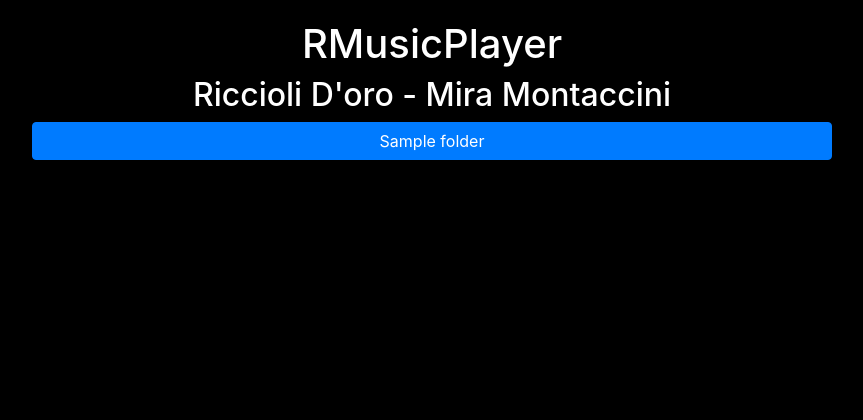
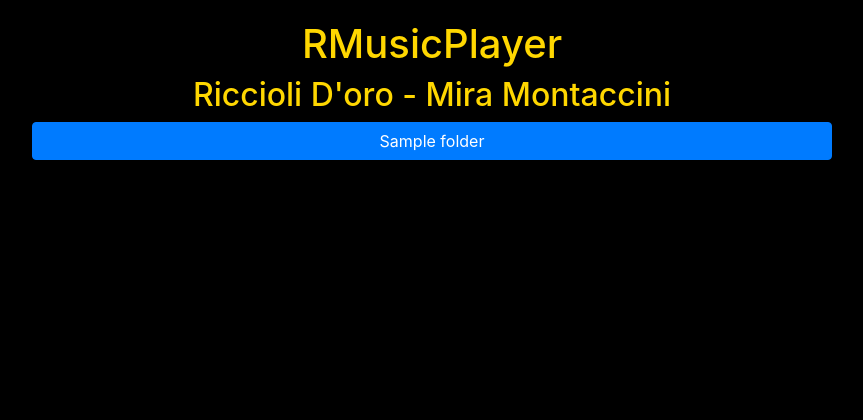
Before and after one commit to reirocco/RMusicPlayer, a Flask app: template templates/index.html in a window 1280 px wide. Shown: the top 420 px of the page, without its empty margins (208-1071 px from the left). Run offline with Flask 3, Linux system fonts and the light colour scheme; the template is opened without the code that fills it: most values are stand-ins (such as "Sample title", 1, 10 or a date in 2020); some libraries are stand-ins or nearby versions.

Commit message:
some fix

```diff
--- a/templates/index.html
+++ b/templates/index.html
@@ -42,12 +42,15 @@
         .info-bar span {
             font-weight: bold;
         }
+        .testo{
+            color: #ffd700;
+        }
     </style>
 </head>
 <body>
     <div class="container">
-        <h1 class="text-center">RMusicPlayer</h1>
-        <h2 class="text-center" >Riccioli D'oro - Mira Montaccini</h2>
+        <h1 class="text-center testo">RMusicPlayer</h1>
+        <h2 class="text-center testo" >Riccioli D'oro - Mira Montaccini</h2>
         <div class="d-grid gap-2 row" >
             {% for folder in folders %}
                 <button class="btn btn-primary folder-button" type="button" onclick="loadSongs('{{ folder }}')">{{ folder }}</button>
```
